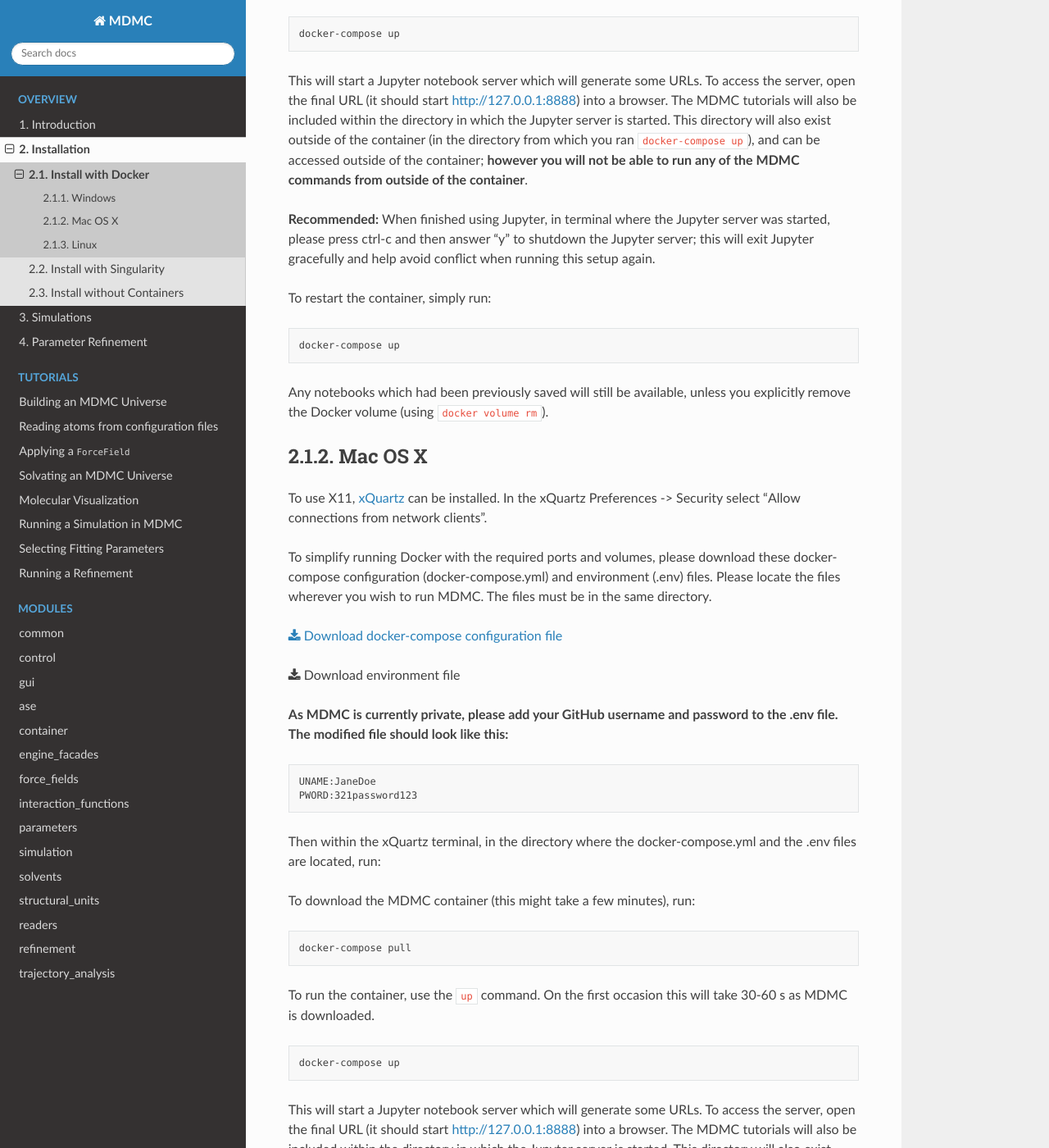
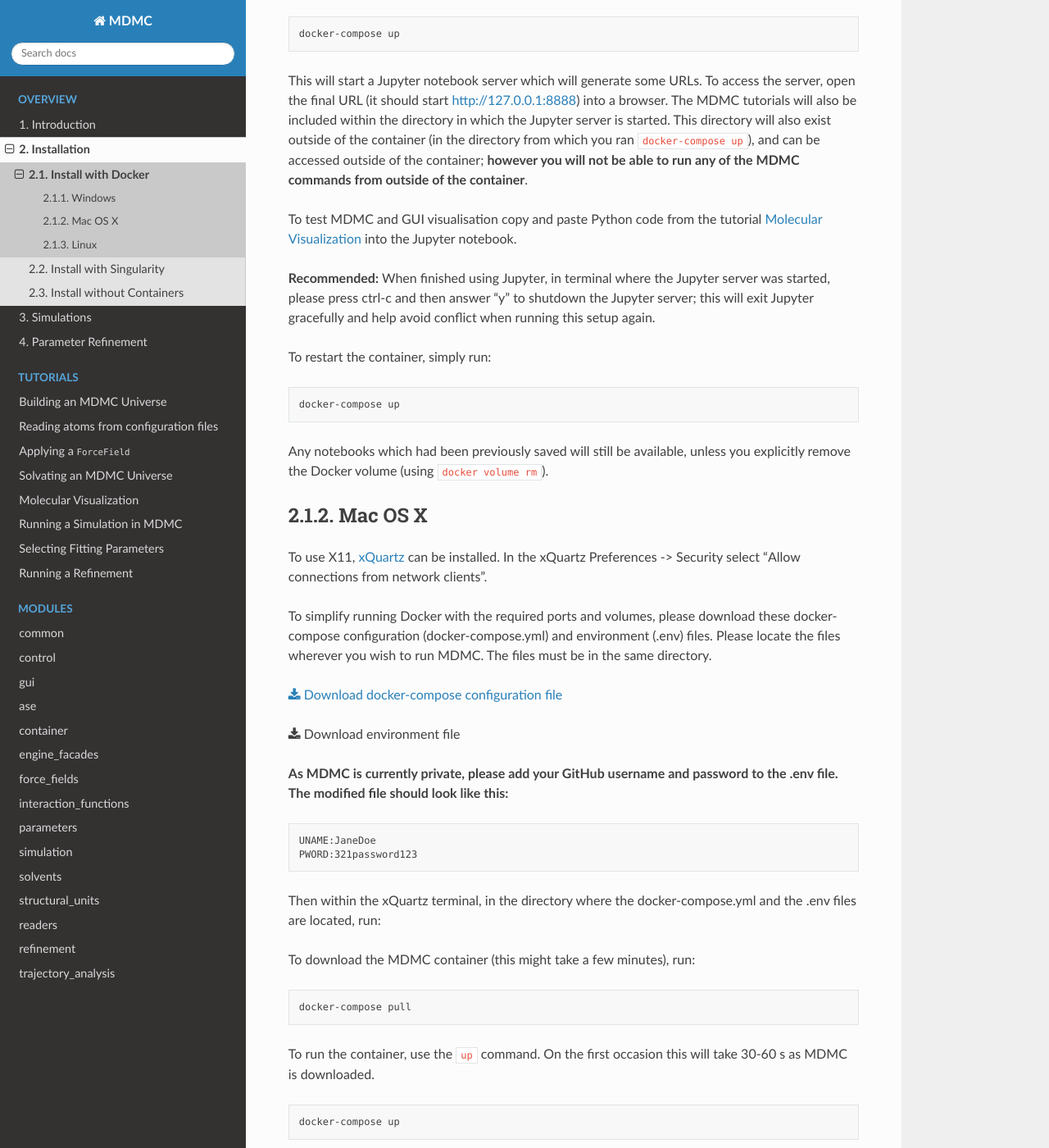
Before and after one commit to ISISNeutronMuon/MDMC, a Sphinx documentation site: the page built from doc/pages/installation/docker.rst, in a window 1280 px wide and 1400 px high, scrolled down 1187 px. Shown: the whole window at 82% size. Built offline with Sphinx 7.4.7 and the Read the Docs theme 2.0.0, drawn with Linux system fonts in a browser that asks for light colours; some of the changed text lies outside the part shown.

Commit message:
Merge branch '408-doc_fixes' of https://github.com/MDMCproject/MDMCv0.2_pilot into 408-doc_fixes

```diff
--- a/doc/pages/installation/docker/docker-compose-run.rst
+++ b/doc/pages/installation/docker/docker-compose-run.rst
@@ -20,6 +20,10 @@
 **however you will not be able to run any of the MDMC commands from outside of
 the container**.
 
+To test MDMC and GUI visualisation copy and paste Python code from the tutorial
+`Molecular Visualization <../../tutorials/molecular-visualization.ipynb>`_ into
+the Jupyter notebook.
+
 **Recommended:** When finished using Jupyter, in terminal where the Jupyter
 server was started, please press ctrl-c and then answer "y" to shutdown the
 Jupyter server; this will exit Jupyter gracefully and help avoid conflict when
```
